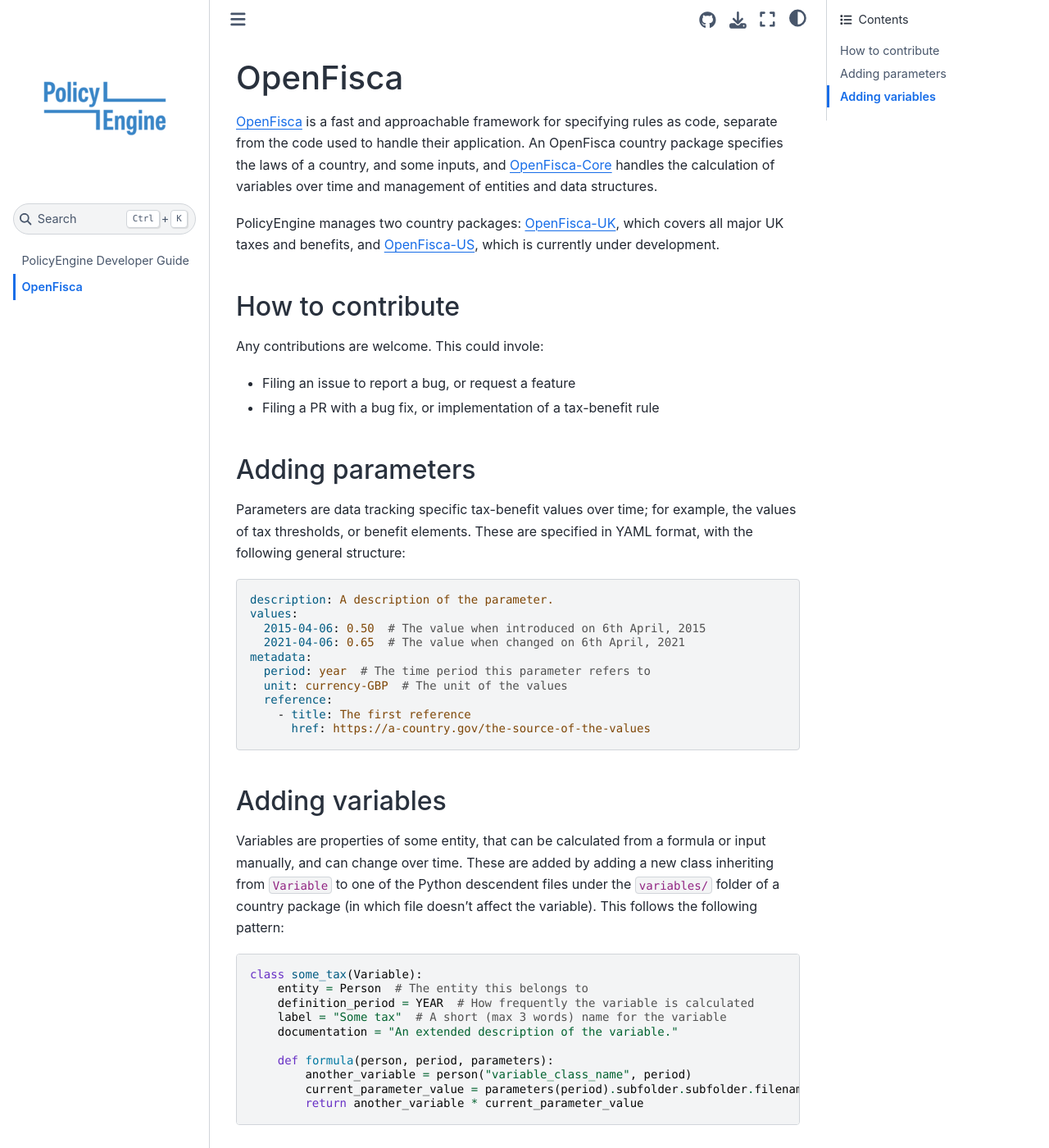
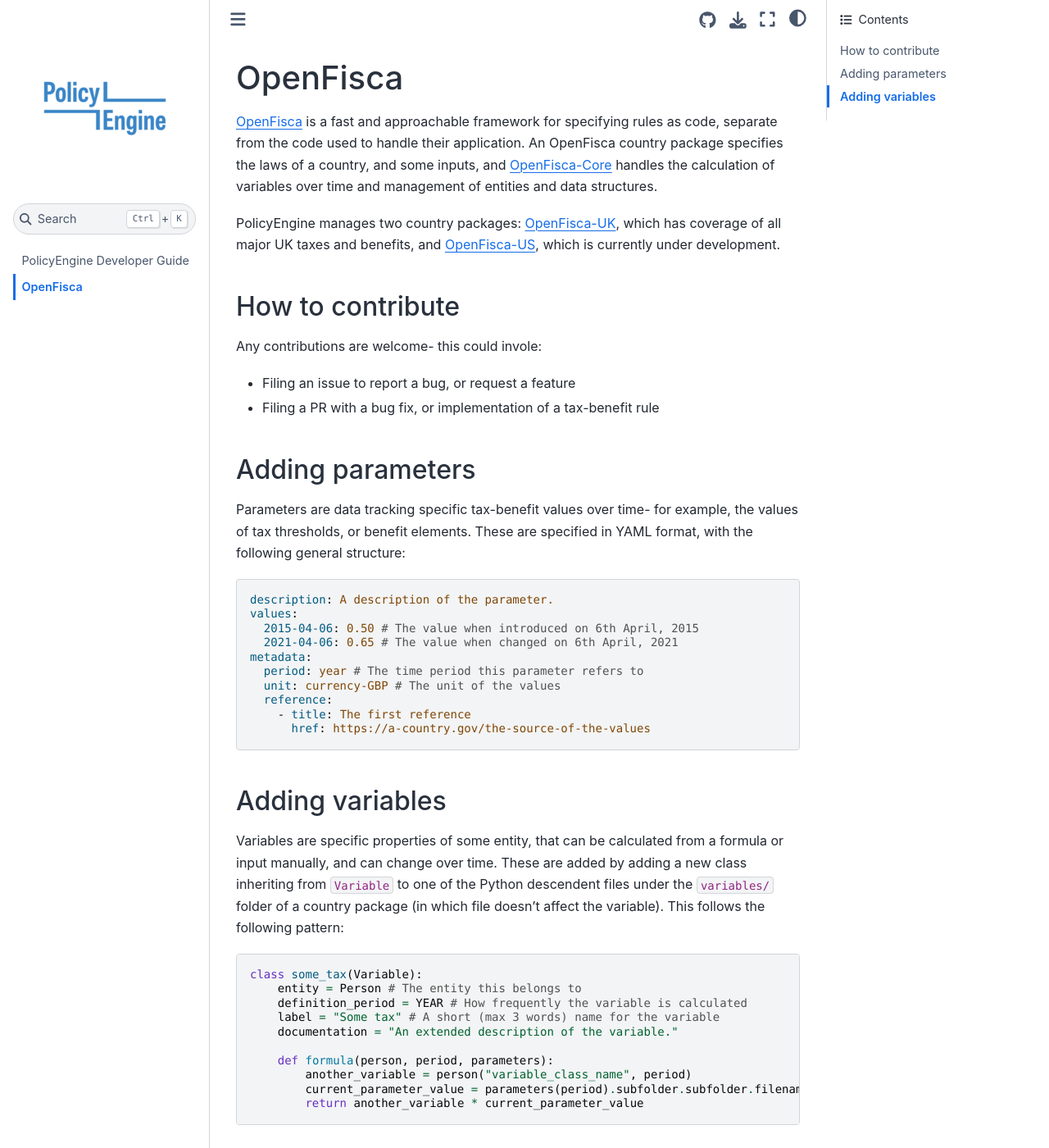
Before and after one commit to PolicyEngine/policyengine.dev, a Jupyter Book: the page built from docs/OpenFisca.md, in a window 1280 px wide and 1400 px high. Shown: the whole window at 82% size. Built offline with Jupyter Book 1.0.4 settings and Sphinx 7.4.7 and the Sphinx Book theme 1.1.4, drawn with Linux system fonts in a browser that asks for light colours; comment, search, counter and statistics services are not loaded.

Commit message:
Fix GH action

````diff
--- a/docs/OpenFisca.md
+++ b/docs/OpenFisca.md
@@ -1,29 +1,27 @@
 # OpenFisca
 
-[OpenFisca](https://openfisca.org) is a fast and approachable framework for specifying rules as code, separate from the code used to handle their application.
-An OpenFisca country package specifies the laws of a country, and some inputs, and [OpenFisca-Core](https://github.com/OpenFisca/OpenFisca-Core) handles the calculation of variables over time and management of entities and data structures.
+[OpenFisca](https://openfisca.org) is a fast and approachable framework for specifying rules as code, separate from the code used to handle their application. An OpenFisca country package specifies the laws of a country, and some inputs, and [OpenFisca-Core](https://github.com/OpenFisca/OpenFisca-Core) handles the calculation of variables over time and management of entities and data structures.
 
-PolicyEngine manages two country packages: [OpenFisca-UK](https://github.com/PolicyEngine/OpenFisca-UK), which covers all major UK taxes and benefits, and [OpenFisca-US](https://github.com/PolicyEngine/OpenFisca-US), which is currently under development.
+PolicyEngine manages two country packages: [OpenFisca-UK](https://github.com/PolicyEngine/OpenFisca-UK), which has coverage of all major UK taxes and benefits, and [OpenFisca-US](https://github.com/PolicyEngine/OpenFisca-US), which is currently under development.
 
 ## How to contribute
 
-Any contributions are welcome. This could invole:
+Any contributions are welcome- this could invole:
 * Filing an issue to report a bug, or request a feature
 * Filing a PR with a bug fix, or implementation of a tax-benefit rule
 
 ## Adding parameters
 
-Parameters are data tracking specific tax-benefit values over time; for example, the values of tax thresholds, or benefit elements.
-These are specified in YAML format, with the following general structure:
+Parameters are data tracking specific tax-benefit values over time- for example, the values of tax thresholds, or benefit elements. These are specified in YAML format, with the following general structure:
 
 ```yaml
 description: A description of the parameter.
 values:
-  2015-04-06: 0.50  # The value when introduced on 6th April, 2015
-  2021-04-06: 0.65  # The value when changed on 6th April, 2021
+  2015-04-06: 0.50 # The value when introduced on 6th April, 2015
+  2021-04-06: 0.65 # The value when changed on 6th April, 2021
 metadata:
-  period: year  # The time period this parameter refers to
-  unit: currency-GBP  # The unit of the values
+  period: year # The time period this parameter refers to
+  unit: currency-GBP # The unit of the values
   reference:
     - title: The first reference
       href: https://a-country.gov/the-source-of-the-values
@@ -31,15 +29,13 @@ metadata:
 
 ## Adding variables
 
-Variables are properties of some entity, that can be calculated from a formula or input manually, and can change over time.
-These are added by adding a new class inheriting from `Variable` to one of the Python descendent files under the `variables/` folder of a country package (in which file doesn't affect the variable).
-This follows the following pattern:
+Variables are specific properties of some entity, that can be calculated from a formula or input manually, and can change over time. These are added by adding a new class inheriting from `Variable` to one of the Python descendent files under the `variables/` folder of a country package (in which file doesn't affect the variable). This follows the following pattern:
 
 ```python
 class some_tax(Variable):
-    entity = Person  # The entity this belongs to
-    definition_period = YEAR  # How frequently the variable is calculated
-    label = "Some tax"  # A short (max 3 words) name for the variable
+    entity = Person # The entity this belongs to
+    definition_period = YEAR # How frequently the variable is calculated
+    label = "Some tax" # A short (max 3 words) name for the variable
     documentation = "An extended description of the variable."
 
     def formula(person, period, parameters):
````
Also changed, not shown: docs/intro.md (+2 -5 lines), 4 other files.
